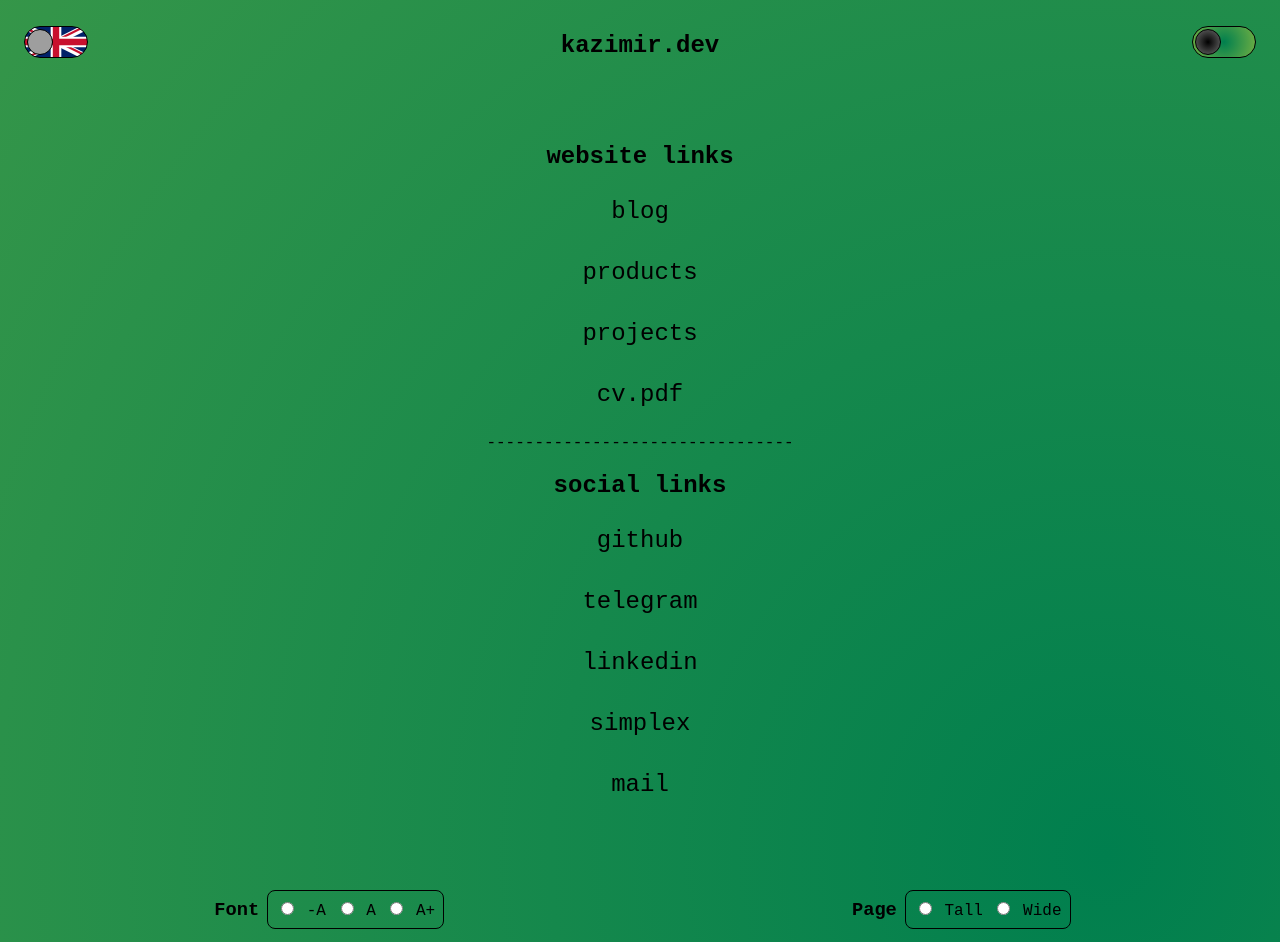
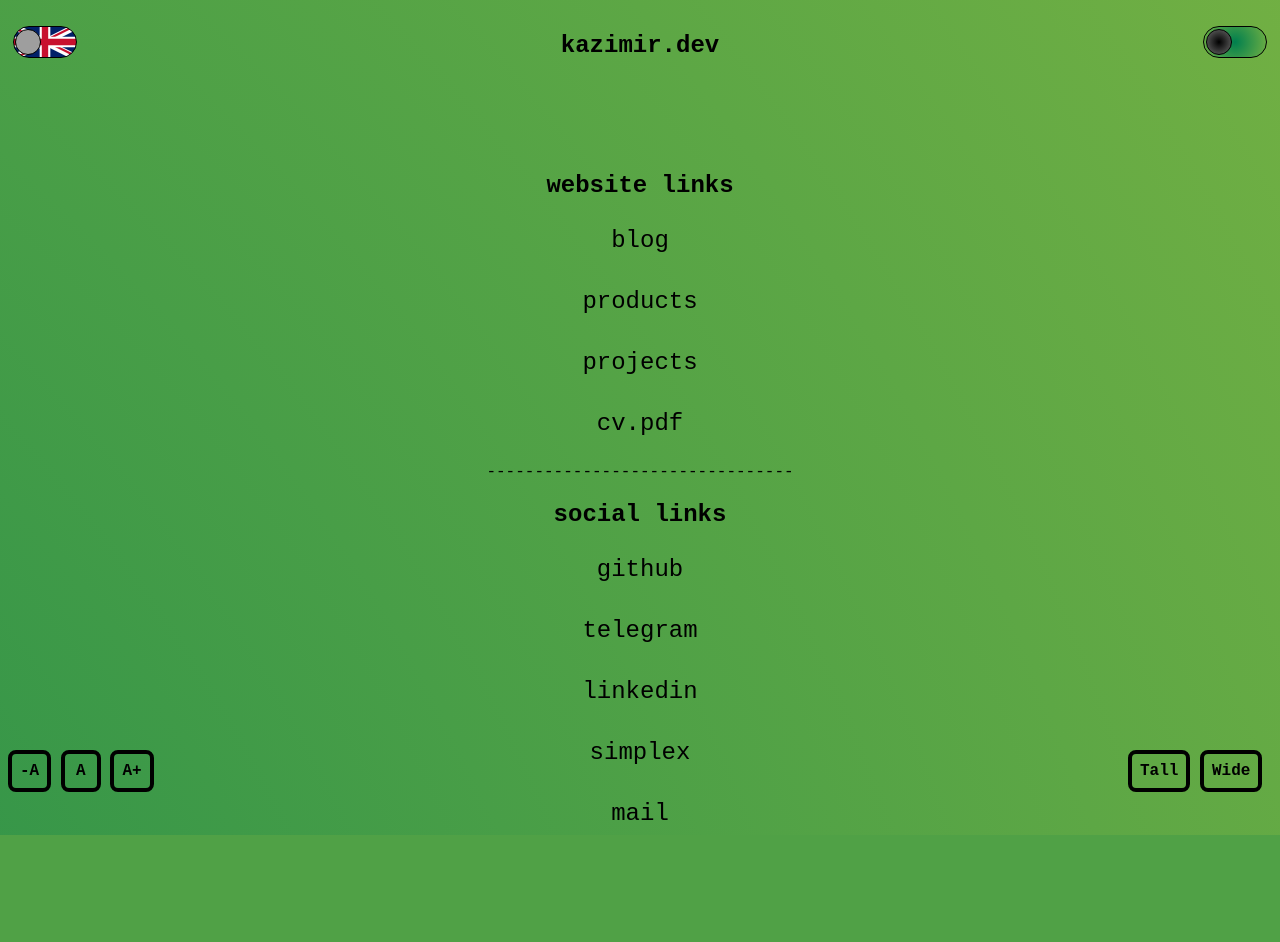
Before and after one commit to kazimirdev/PersonalLanding, a PHP site: page / in a window 1280 px wide. After the commit the page ends 835 px from the top, so only its background shows below. Run offline with PHP 8.4, Linux system fonts and the light colour scheme; grey boxes are pictures that could not be loaded.

Commit message:
page modifiers buttons and sliders

```diff
--- a/footer.php
+++ b/footer.php
@@ -1,25 +1,23 @@
 <footer>
     <div class="font-settings">
-        <h3>Font</h3>
         <div class="font-modifier-buttons radio-horizontal">
             <form class="boxed" id="font-size-form">
                 <input type="radio" id="font-small" name="font-size" value="small">
-                <label for="font-small">-A</label>
+                <label class="boxed" for="font-small">-A</label>
                 <input type="radio" id="font-medium" name="font-size" value="medium">
-                <label for="font-medium">A</label>
+                <label class="boxed" for="font-medium">A</label>
                 <input type="radio" id="font-large" name="font-size" value="large">
-                <label for="font-large">A+</label>
+                <label class="boxed" for="font-large">A+</label>
             </form>
         </div>
     </div>
     <div class="page-width-settings">
-        <h3>Page</h3>
         <div class="page-width-modifier-buttons radio-horizontal">
             <form class="boxed" id="page-width-form">
                 <input type="radio" id="page-tall" name="page-width" value="tall">
-                <label for="page-tall">Tall</label>
+                <label class="boxed" for="page-tall">Tall</label>
                 <input type="radio" id="page-wide" name="page-width" value="wide">
-                <label for="page-wide">Wide</label>
+                <label class="boxed" for="page-wide">Wide</label>
             </form>
         </div>
     </div>
--- a/static/css/style.css
+++ b/static/css/style.css
@@ -53,18 +53,19 @@ line {
 
 body {
   height: 98vh;
-  animation: activeGradient 5s infinite alternate;
+  animation: activeGradient 15s infinite alternate;
   background: radial-gradient(circle, var(--primary-color),  var(--secondary-color));
   background-size: 400% 400%;
 }
 
 header {
-    display: flex;
+    display: grid;
+    grid-auto-flow: column;
+    align-items: center;
     justify-content: space-between;
-    align-items: center;
-    padding-left: 1rem;
-    padding-right: 1rem;
-
+    position: fixed;
+    width: 98%;
+    right: 1%;
 }
 
 header h1 {
@@ -73,7 +74,7 @@ header h1 {
 }
 
 main {
-    padding: 2rem;
+    padding: 8rem 0 0 0;
     text-align: center;
     justify-content: center;
 }
@@ -186,11 +187,11 @@ input:checked + .slider:before {
 footer {
   display: grid;
   grid-auto-flow: column;
-  justify-content: space-around;
-  padding: 0.15rem;
+  justify-content: space-between;
+  position: fixed;
   color: var(--text-color);
-  width: 100%;
-  margin-top: 2.5rem;
+  width: 98%;
+  margin: 2.5rem 0 0.5rem 0;
   bottom: 0;
 }
 
@@ -200,9 +201,39 @@ footer .font-settings, footer .page-width-settings {
   align-items: center;
 }
 
-form.boxed {
+label.boxed {
+  text-align: center;
   display: inline-block;
+  font-weight: bold;
+  min-width: 1rem;
   padding: 0.5rem;
-  border: solid var(--thrird-color) 0.1rem;
+  border: solid var(--thrird-color) 0.3rem;
   border-radius: 0.5rem;
+  animation: 0.5s ease-in-out 0s 1 hoverEffect;
 }
+
+label.boxed:hover {
+  background-color: var(--hover-color);
+  color: var(--text-color);
+  animation: 0.5s ease-in-out 0s 1 hoverEffect;
+}
+
+/* Add a border on hover if picked*/
+.boxed input[type="radio"]:checked + label {
+  border: solid var(--hover-color) 0.3rem;
+  background-color: none;
+}
+
+.boxed input[type="radio"] {
+  display: none;
+}
+
+@media only screen and (max-width: 600px) {
+  footer {
+    justify-content: center;
+  }
+  footer .page-width-settings {
+    display: none;
+  }
+
+}
--- a/static/js/script.js
+++ b/static/js/script.js
@@ -9,8 +9,9 @@ themeSwitcher.addEventListener('change', function() {
     }
 });
 
-themeSwitcher.addEventListener('change', function() {
-    if (themeSwitcher.checked) {
+// TODO: Add lang switcher functionality
+langSwitcher.addEventListener('change', function() {
+    if (langSwitcher.checked) {
         document.documentElement.setAttribute('lang-theme', 'pl');
     } else {
         document.documentElement.removeAttribute('lang-theme');
```
Also changed, not shown: projects.php (deleted).
